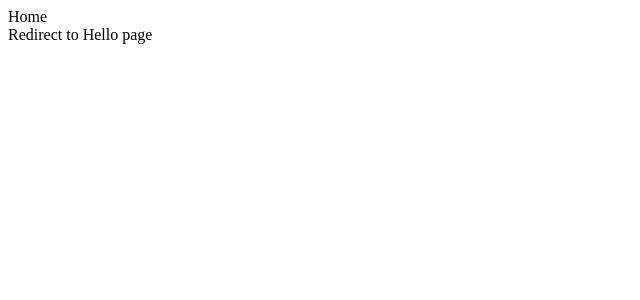
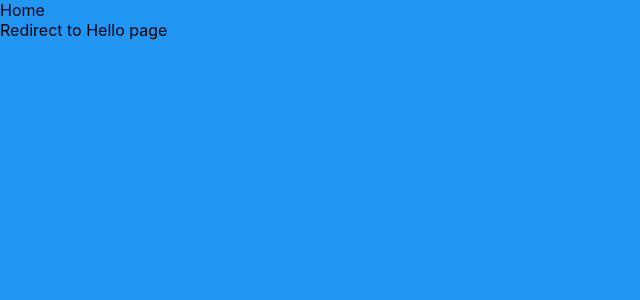
Before and after one commit to ximet/QuickStartReact, a React app: page / in a window 1280 px wide. Shown: the top 300 px of the page, without its empty margins (0-640 px from the left). Built offline with nearby package versions, Linux system fonts and the light colour scheme.

Commit message:
upgrade with mixins

```diff
--- a/src/mixins.scss
+++ b/src/_mixins.scss
@@ -2,4 +2,5 @@
   // write the css here
   display: -webkit-flex;
   display: flex;
+  flex-direction: column;
 }
--- a/src/index.js
+++ b/src/index.js
@@ -2,7 +2,7 @@ import React from 'react';
 import { Provider } from 'react-redux'
 import { createBrowserHistory } from 'history'
 import ReactDOM from 'react-dom';
-import './index.css';
+import './index.scss';
 import App from './App';
 import * as serviceWorker from './serviceWorker';
 import configureStore from './store/configureStore.js';
```
Also changed, not shown: src/index.scss (renamed from src/index.css).
